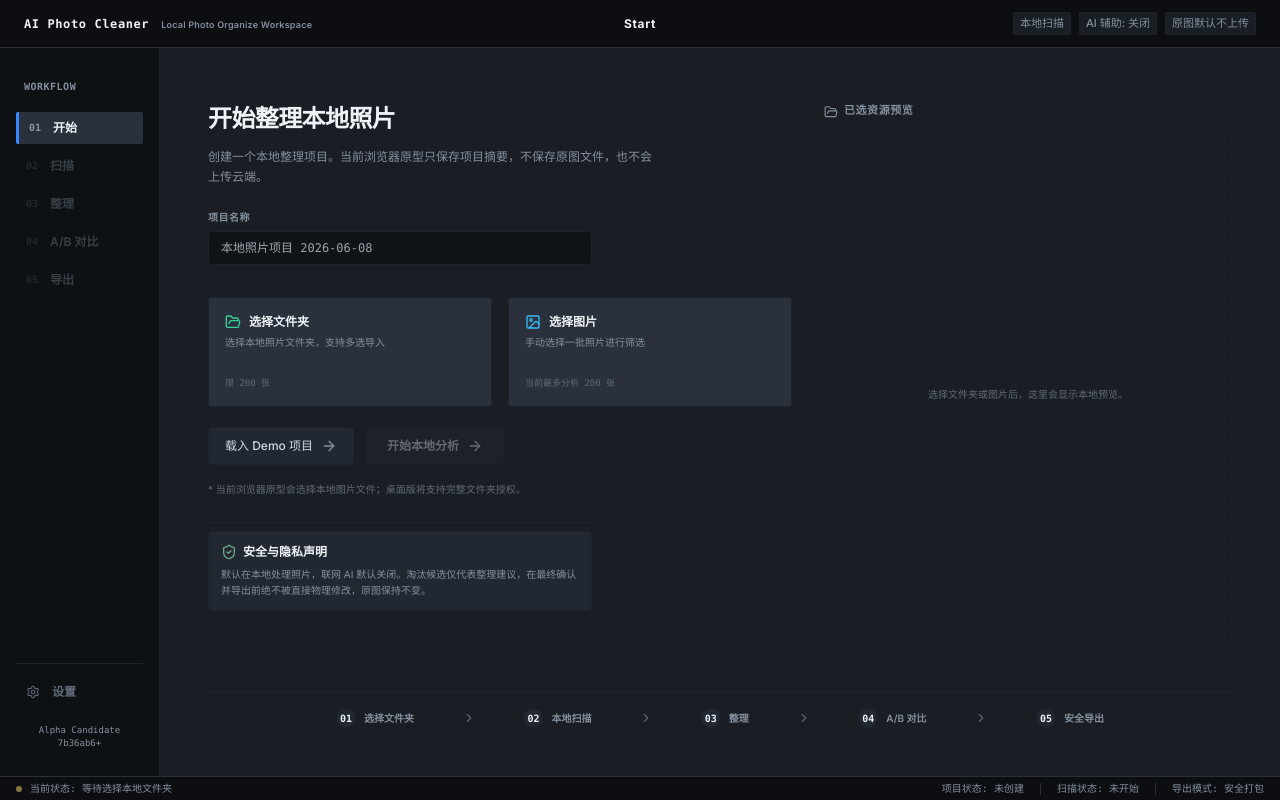
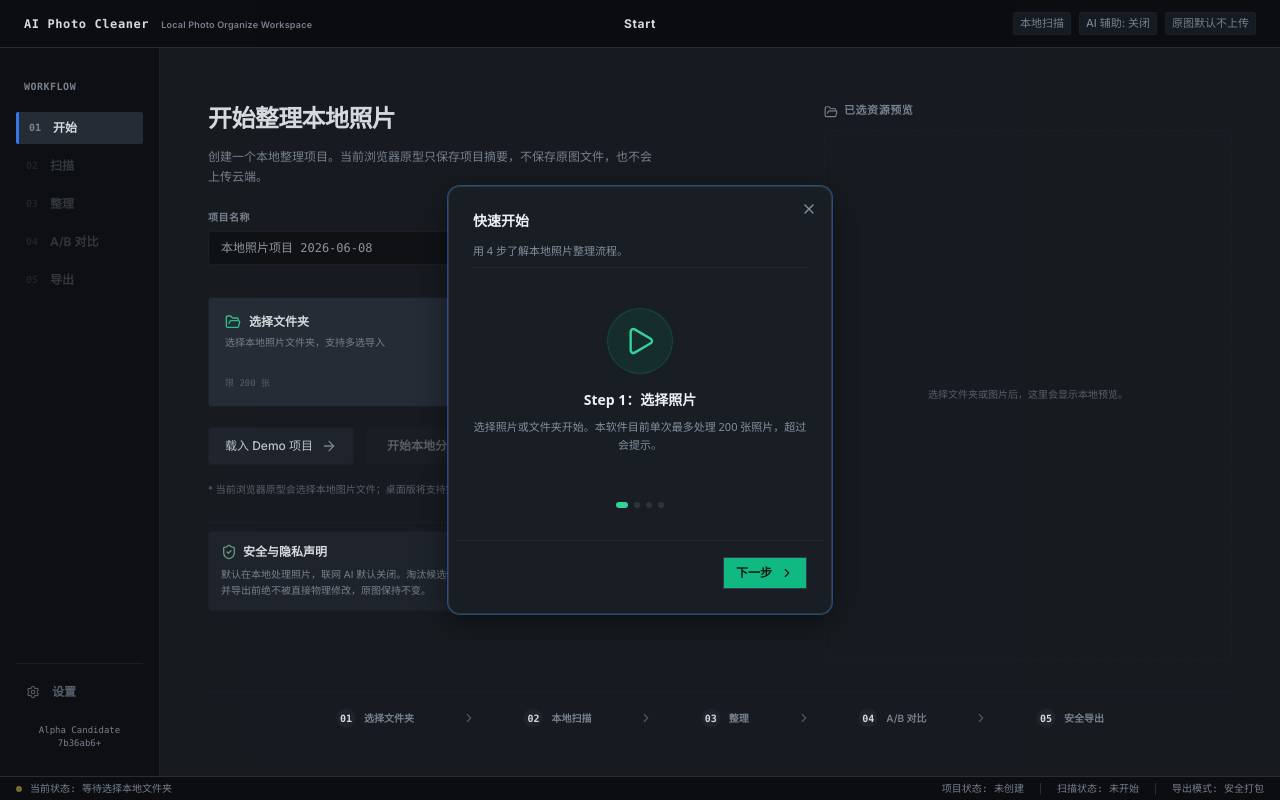
Before and after one commit to khinlinwong/ai-photo-cleaner, a Next.js app: page /desktop in a window 1280 px wide. Built offline with nearby package versions, Linux system fonts and the light colour scheme.

Commit message:
add quick start guide

```diff
--- a/src/components/desktop/DesktopSidebar.tsx
+++ b/src/components/desktop/DesktopSidebar.tsx
@@ -1,6 +1,6 @@
 "use client";
 
-import React, { useState } from 'react';
+import React, { useState, useEffect } from 'react';
 import {
   Play,
   Search,
@@ -23,6 +23,7 @@ import {
   DialogFooter,
 } from '@/components/ui/dialog';
 import { Button } from '@/components/ui/button';
+import { QuickStartGuideDialog } from './QuickStartGuideDialog';
 
 interface DesktopSidebarProps {
   activeId?: string;
@@ -31,6 +32,16 @@ interface DesktopSidebarProps {
 
 export const DesktopSidebar: React.FC<DesktopSidebarProps> = ({ activeId = 'start', onExportClick }) => {
   const [isAboutOpen, setIsAboutOpen] = useState(false);
+  const [isQuickStartOpen, setIsQuickStartOpen] = useState(false);
+
+  useEffect(() => {
+    if (activeId === 'start') {
+      const seen = localStorage.getItem('ai-photo-cleaner.quickstart.seen.v1');
+      if (!seen) {
+        setIsQuickStartOpen(true);
+      }
+    }
+  }, [activeId]);
 
   const menuItems = [
     { id: 'start', step: '01', label: '开始', icon: Play },
@@ -155,6 +166,18 @@ export const DesktopSidebar: React.FC<DesktopSidebarProps> = ({ activeId = 'star
           <DialogFooter className="border-t border-white/5 pt-2 flex justify-end">
             <Button
               variant="outline"
+              onClick={() => {
+                setIsAboutOpen(false);
+                setTimeout(() => {
+                  setIsQuickStartOpen(true);
+                }, 150);
+              }}
+              className="text-xs px-3 h-7 bg-transparent border-white/10 hover:bg-white/5 hover:text-white mr-2"
+            >
+              查看快速引导
+            </Button>
+            <Button
+              variant="outline"
               onClick={() => setIsAboutOpen(false)}
               className="text-xs px-3 h-7 bg-transparent border-white/10 hover:bg-white/5 hover:text-white"
             >
@@ -163,6 +186,12 @@ export const DesktopSidebar: React.FC<DesktopSidebarProps> = ({ activeId = 'star
           </DialogFooter>
         </DialogContent>
       </Dialog>
+
+      <QuickStartGuideDialog
+        open={isQuickStartOpen}
+        onOpenChange={setIsQuickStartOpen}
+        onComplete={() => localStorage.setItem('ai-photo-cleaner.quickstart.seen.v1', 'true')}
+      />
     </div>
   );
 };
--- /dev/null
+++ b/src/components/desktop/QuickStartGuideDialog.tsx
@@ -0,0 +1,203 @@
+"use client";
+
+import React, { useState } from 'react';
+import {
+  Play,
+  Search,
+  GitCompare,
+  Download,
+  ChevronLeft,
+  ChevronRight
+} from 'lucide-react';
+import {
+  Dialog,
+  DialogContent,
+  DialogHeader,
+  DialogTitle,
+  DialogDescription,
+  DialogFooter,
+} from '@/components/ui/dialog';
+import { Button } from '@/components/ui/button';
+
+interface QuickStartGuideDialogProps {
+  open: boolean;
+  onOpenChange: (open: boolean) => void;
+  onComplete: () => void;
+}
+
+export const QuickStartGuideDialog: React.FC<QuickStartGuideDialogProps> = ({
+  open,
+  onOpenChange,
+  onComplete,
+}) => {
+  const [currentStep, setCurrentStep] = useState(0);
+
+  const steps = [
+    {
+      title: "Step 1：选择照片",
+      description: "选择照片或文件夹开始。本软件目前单次最多处理 200 张照片，超过会提示。",
+      icon: Play,
+      iconColor: "text-emerald-400 bg-emerald-500/10 border-emerald-500/20",
+    },
+    {
+      title: "Step 2：本地分析",
+      description: "照片只在你的电脑上处理，不上传云端，也不会修改原图。",
+      icon: Search,
+      iconColor: "text-sky-400 bg-sky-500/10 border-sky-500/20",
+    },
+    {
+      title: "Step 3：整理与对比",
+      description: "软件会把照片放入“保留”和“淘汰候选”两类。相似照片可以用 A/B 对比慢慢挑选，最终决定权在你手上。",
+      icon: GitCompare,
+      iconColor: "text-amber-400 bg-amber-500/10 border-amber-500/20",
+    },
+    {
+      title: "Step 4：导出结果",
+      description: "Keep 文件夹导出只会复制“保留”照片，原照片保持完整，不会被移动、改写或移除。CSV / JSON 可保存整理记录。",
+      icon: Download,
+      iconColor: "text-indigo-400 bg-indigo-500/10 border-indigo-500/20",
+    },
+  ];
+
+  const handleNext = (e: React.MouseEvent) => {
+    e.preventDefault();
+    e.stopPropagation();
+    if (currentStep < steps.length - 1) {
+      setCurrentStep(prev => prev + 1);
+    }
+  };
+
+  const handlePrev = (e: React.MouseEvent) => {
+    e.preventDefault();
+    e.stopPropagation();
+    if (currentStep > 0) {
+      setCurrentStep(prev => prev - 1);
+    }
+  };
+
+  const handleCloseAndComplete = (e: React.MouseEvent) => {
+    e.preventDefault();
+    e.stopPropagation();
+    onComplete();
+    onOpenChange(false);
+    // Reset step for next manual launch
+    setTimeout(() => setCurrentStep(0), 200);
+  };
+
+  const activeStep = steps[currentStep];
+  const IconComponent = activeStep.icon;
+
+  return (
+    <Dialog open={open} onOpenChange={(val) => {
+      onOpenChange(val);
+      if (!val) {
+        // Closed via X button or clicking outside -> count as complete to avoid annoying popups
+        onComplete();
+        setTimeout(() => setCurrentStep(0), 200);
+      }
+    }}>
+      <DialogContent className="max-w-md bg-[#181E24] text-xs text-[var(--dt-text-secondary)] border border-white/10 rounded-xl p-6 shadow-[0_8px_32px_rgba(0,0,0,0.5)] outline-none">
+        <DialogHeader className="border-b border-white/5 pb-2">
+          <DialogTitle className="text-sm font-bold text-[var(--dt-text-primary)]">
+            快速开始
+          </DialogTitle>
+          <DialogDescription className="text-[11px] text-[var(--dt-text-muted)] mt-1">
+            用 4 步了解本地照片整理流程。
+          </DialogDescription>
+        </DialogHeader>
+
+        {/* Step Content */}
+        <div className="py-6 flex flex-col items-center text-center space-y-4">
+          <div className={`p-4 rounded-full border ${activeStep.iconColor} shrink-0`}>
+            <IconComponent className="w-8 h-8 stroke-[1.8]" />
+          </div>
+          <div className="space-y-2 max-w-sm">
+            <h4 className="text-sm font-bold text-[var(--dt-text-primary)]">
+              {activeStep.title}
+            </h4>
+            <p className="text-[11px] text-[var(--dt-text-secondary)] leading-relaxed min-h-[44px]">
+              {activeStep.description}
+            </p>
+          </div>
+        </div>
+
+        {/* Progress dots */}
+        <div className="flex justify-center space-x-1.5 mb-4">
+          {steps.map((_, idx) => (
+            <div
+              key={idx}
+              className={`w-1.5 h-1.5 rounded-full transition-all ${
+                idx === currentStep
+                  ? 'bg-emerald-400 w-3'
+                  : 'bg-white/10'
+              }`}
+            />
+          ))}
+        </div>
+
+        {/* Footer controls */}
+        <DialogFooter className="border-t border-white/5 pt-4 flex flex-col sm:flex-row items-center justify-between gap-3">
+          {/* Left link button on last step */}
+          {currentStep === steps.length - 1 ? (
+            <button
+              type="button"
+              onClick={handleCloseAndComplete}
+              className="text-[10px] text-[var(--dt-text-muted)] hover:text-[var(--dt-text-primary)] underline transition-colors order-last sm:order-first"
+            >
+              不再自动显示
+            </button>
+          ) : (
+            <div className="w-1" /> // Spacer
+          )}
+
+          <div className="flex items-center space-x-2 shrink-0">
+            {currentStep > 0 && (
+              <Button
+                type="button"
+                variant="outline"
+                onClick={handlePrev}
+                size="sm"
+                className="text-xs h-8 px-3 bg-transparent border-white/10 hover:bg-white/5 hover:text-white"
+              >
+                <ChevronLeft className="w-3.5 h-3.5 mr-1" />
+                上一步
+              </Button>
+            )}
+
+            {currentStep < steps.length - 1 ? (
+              <Button
+                type="button"
+                onClick={handleNext}
+                size="sm"
+                className="text-xs h-8 px-3 bg-emerald-500 hover:bg-emerald-600 text-[#0E1612] font-semibold"
+              >
+                下一步
+                <ChevronRight className="w-3.5 h-3.5 ml-1" />
+              </Button>
+            ) : (
+              <div className="flex items-center space-x-2">
+                <Button
+                  type="button"
+                  variant="outline"
+                  onClick={handleCloseAndComplete}
+                  size="sm"
+                  className="text-xs h-8 px-3 bg-transparent border-white/10 hover:bg-white/5 hover:text-white"
+                >
+                  我知道了
+                </Button>
+                <Button
+                  type="button"
+                  onClick={handleCloseAndComplete}
+                  size="sm"
+                  className="text-xs h-8 px-3 bg-emerald-500 hover:bg-emerald-600 text-[#0E1612] font-semibold"
+                >
+                  开始整理照片
+                </Button>
+              </div>
+            )}
+          </div>
+        </DialogFooter>
+      </DialogContent>
+    </Dialog>
+  );
+};
```
